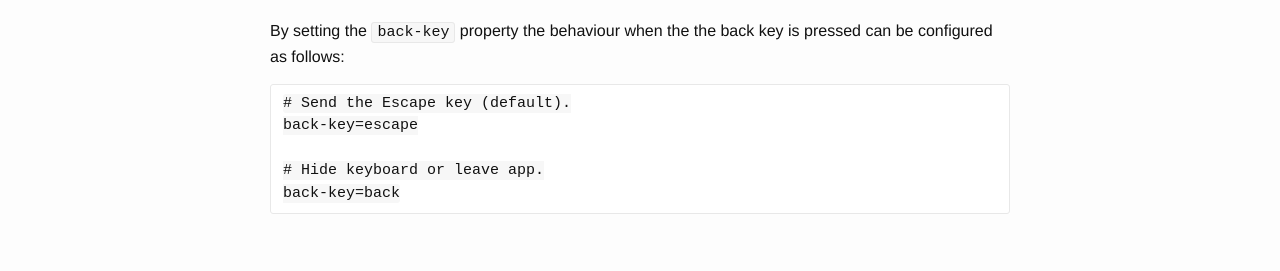
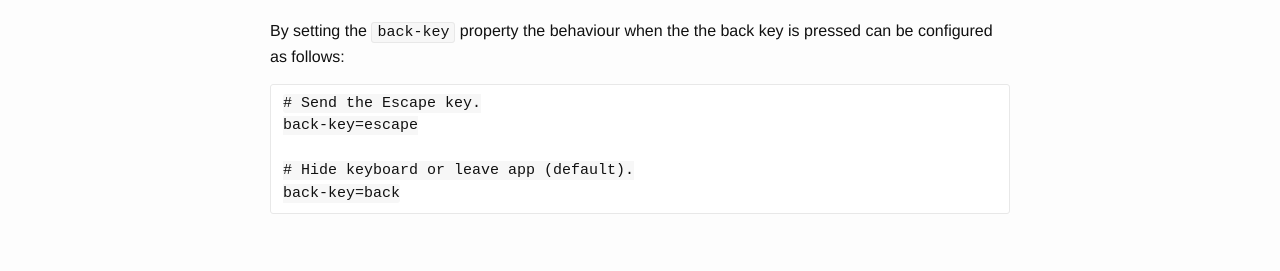
Before and after one commit to termux/termux.github.io, a Jekyll site: the page built from configuration.md, in a window 1280 px wide. Shown: the part 727-998 px from the top of the page. Built offline with Jekyll 4.4.1, drawn with Linux system fonts in a browser that asks for light colours.

Commit message:
Document v0.27

```diff
--- a/configuration.md
+++ b/configuration.md
@@ -24,8 +24,8 @@ Handling the back key
 ---------------------
 By setting the `back-key` property the behaviour when the the back key is pressed can be configured as follows:
 
-    # Send the Escape key (default).
+    # Send the Escape key.
     back-key=escape
 
-    # Hide keyboard or leave app.
+    # Hide keyboard or leave app (default).
     back-key=back
```
Also changed, not shown: changelog.md.
